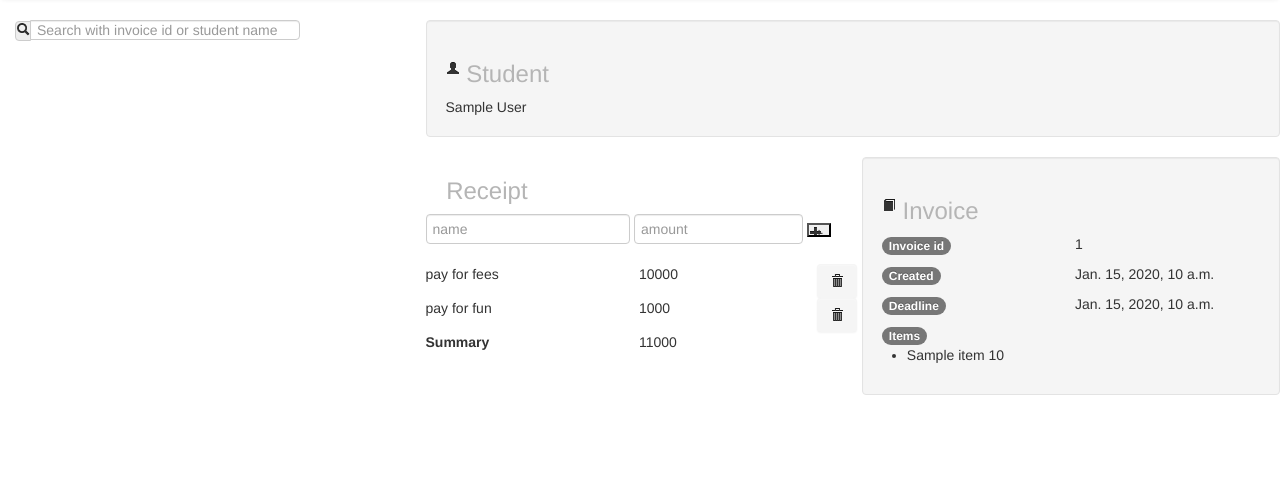
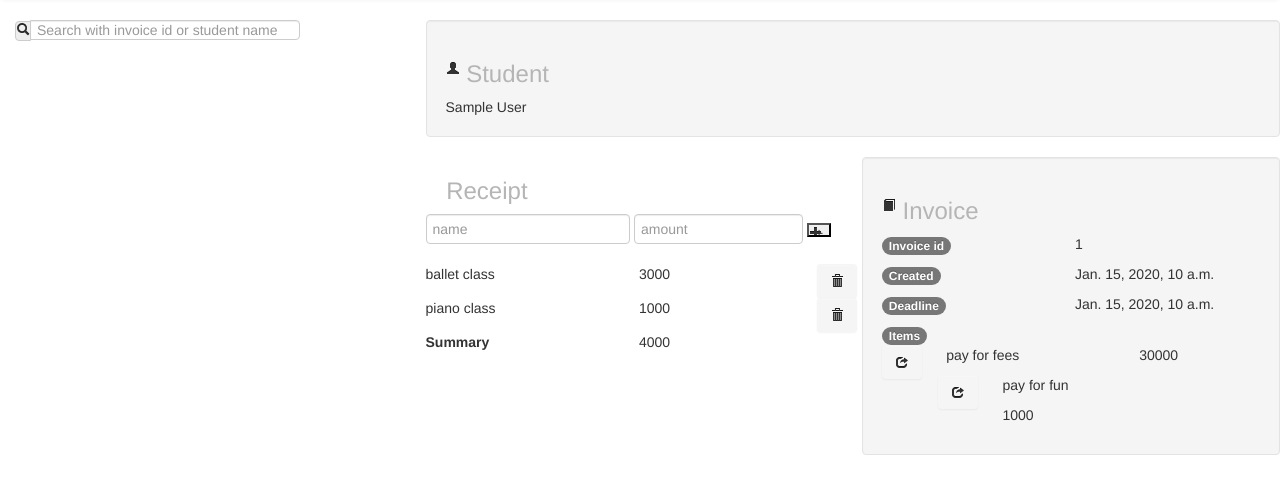
Before and after one commit to juacompe/beryl, a Django app: template finance/templates/new_receipt.html in a window 1280 px wide. Shown: the part 53-547 px from the top of the page. Run offline with Django 3.2, Linux system fonts and the light colour scheme; the template is opened without the code that fills it: most values are stand-ins (such as "Sample title", 1, 10 or a date in 2020); parts of the project's set-up code (start-up, migrations or seed data) failed here and were passed over; some libraries are stand-ins or nearby versions.

Commit message:
- can copy receipt item from invoice item

```diff
--- a/finance/static/js/new_receipt.js
+++ b/finance/static/js/new_receipt.js
@@ -5,11 +5,27 @@ myModule.config(function($interpolateProvider) {
     $interpolateProvider.endSymbol('}]}');
 });
 
-function ReceiptItemCtrl($scope) {
-    $scope.receiptItems = [
-        {name:"pay for fees", amount:10000},
-        {name:"pay for fun", amount:1000},
+myModule.factory('receiptItemsService', function() {
+    var service = {};
+
+    service.receiptItems = [
+        {name:"ballet class", amount:3000},
+        {name:"piano class", amount:1000},
     ];
+
+    service.addItem = function(name, amount) {
+        var newItem = {
+            name: name,
+            amount: amount
+        };
+        service.receiptItems.push(newItem);
+    };
+
+    return service;
+});
+
+function ReceiptItemCtrl($scope, receiptItemsService) {
+    $scope.receiptItems = receiptItemsService.receiptItems
 
     $scope.getSummary = function() {
         var summary = 0;
@@ -20,11 +36,9 @@ function ReceiptItemCtrl($scope) {
     };
 
     $scope.addItem = function() {
-        var newItem = {
-            name: $scope.formReceiptItemName,
-            amount: parseInt($scope.formReceiptItemAmount)
-        };
-        $scope.receiptItems.push(newItem);
+        var name = $scope.formReceiptItemName;
+        var amount = parseInt($scope.formReceiptItemAmount);
+        receiptItemsService.addItem(name, amount);
         $scope.formReceiptItemName = '';
         $scope.formReceiptItemAmount = '';
         $("#formReceiptItemName").focus();
@@ -33,7 +47,21 @@ function ReceiptItemCtrl($scope) {
     $scope.removeItem = function() {
         if(confirm('Are you sure you want to delete this item?')) {
             var index = $scope.receiptItems.indexOf(this.item);
-            $scope.receiptItems.splice(index);
+            $scope.receiptItems.splice(index, 1);
         }
     };
 };
+
+
+function InvoiceItemCtrl($scope, receiptItemsService) {
+    $scope.invoiceItems = [
+        {name:"pay for fees", amount:30000},
+        {name:"pay for fun", amount:1000},
+    ];
+
+    $scope.handleShareClick = function() {
+        var name = this.item.name;
+        var amount = this.item.amount;
+        receiptItemsService.addItem(name, amount);
+    };
+};
--- a/finance/templates/new_receipt.html
+++ b/finance/templates/new_receipt.html
@@ -56,13 +56,17 @@
                     <div class="span6"><span class="badge">Deadline</span></div>
                     <div class="span6">{{ invoice.deadline }}</div>
                 </div>
-                <div>
+                <div ng-controller="InvoiceItemCtrl">
                     <span class="badge">Items</span>
-                    <ul>
-                        {% for item in invoice.items.all %}
-                        <li>{{ item.name }} {{ item.amount }}</li>
-                        {% endfor %}
-                    </ul>
+                    <div class="form-horizontal" ng-repeat="item in invoiceItems">
+                        <div class="span2">
+                            <a class="btn" ng-click="handleShareClick()">
+                                <i class="icon-share"></i>
+                            </a>
+                        </div>
+                        <div class="span6">{[{ item.name }]}</div>
+                        <div class="span4">{[{ item.amount }]}</div>
+                    </div>
                 </div><!-- div.invoice -->
             </div>
         </div>
```
